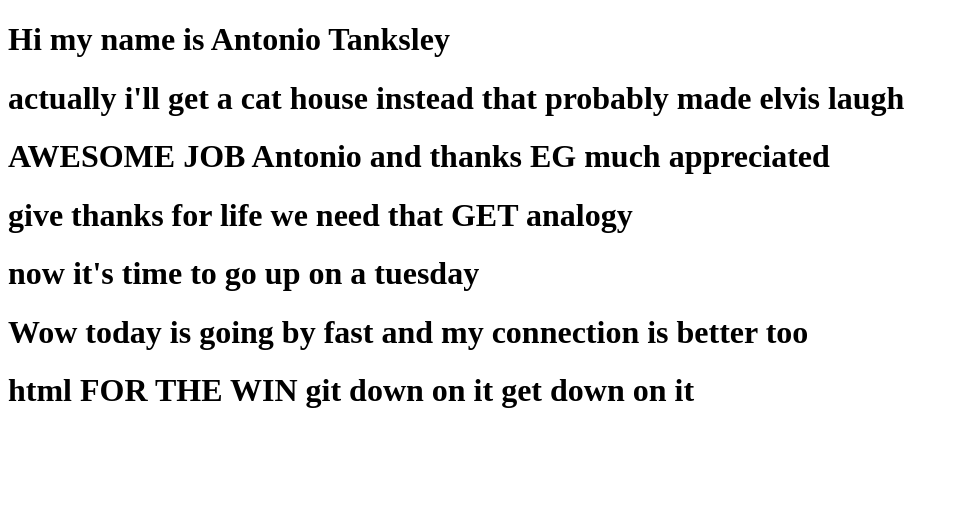
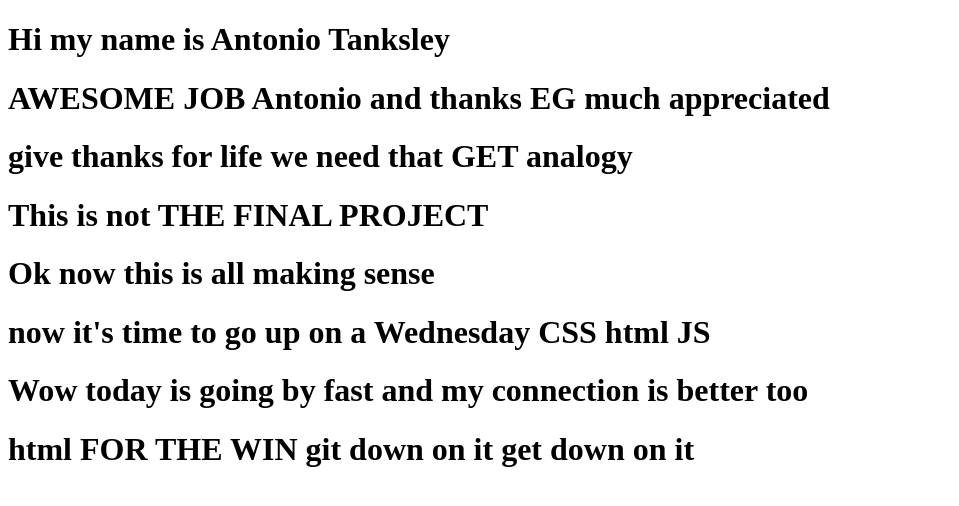
Before and after one commit to TonyT17/FINAL_PROJECT_TANKSLEY, a plain HTML site: page index.html in a window 1280 px wide. Shown: the whole page, without its empty margins (0-959 px from the left). Drawn offline with Linux system fonts and the light colour scheme.

Commit message:
END of day 3 of 4 commit

```diff
--- a/index.html
+++ b/index.html
@@ -7,11 +7,14 @@
 </head>
 <body>
  <h1> Hi my name is Antonio Tanksley</h1>
- <h1>actually i'll get a cat house instead that probably made elvis laugh</h1>
+
 <h1>AWESOME JOB Antonio and thanks EG much appreciated</h1>
 <h1>give thanks for life we need that GET analogy</h1>
+<h1>This is not THE FINAL PROJECT</h1>
 
-<h1>now it's time to go up on a tuesday</h1>
+<h1>Ok now this is all making sense</h1>
+
+<h1>now it's time to go up on a Wednesday CSS html JS</h1>
 <h1>Wow today is going by fast and my connection is better too</h1>
 <h1>html FOR THE WIN git down on it get down on it</h1>
 
```
